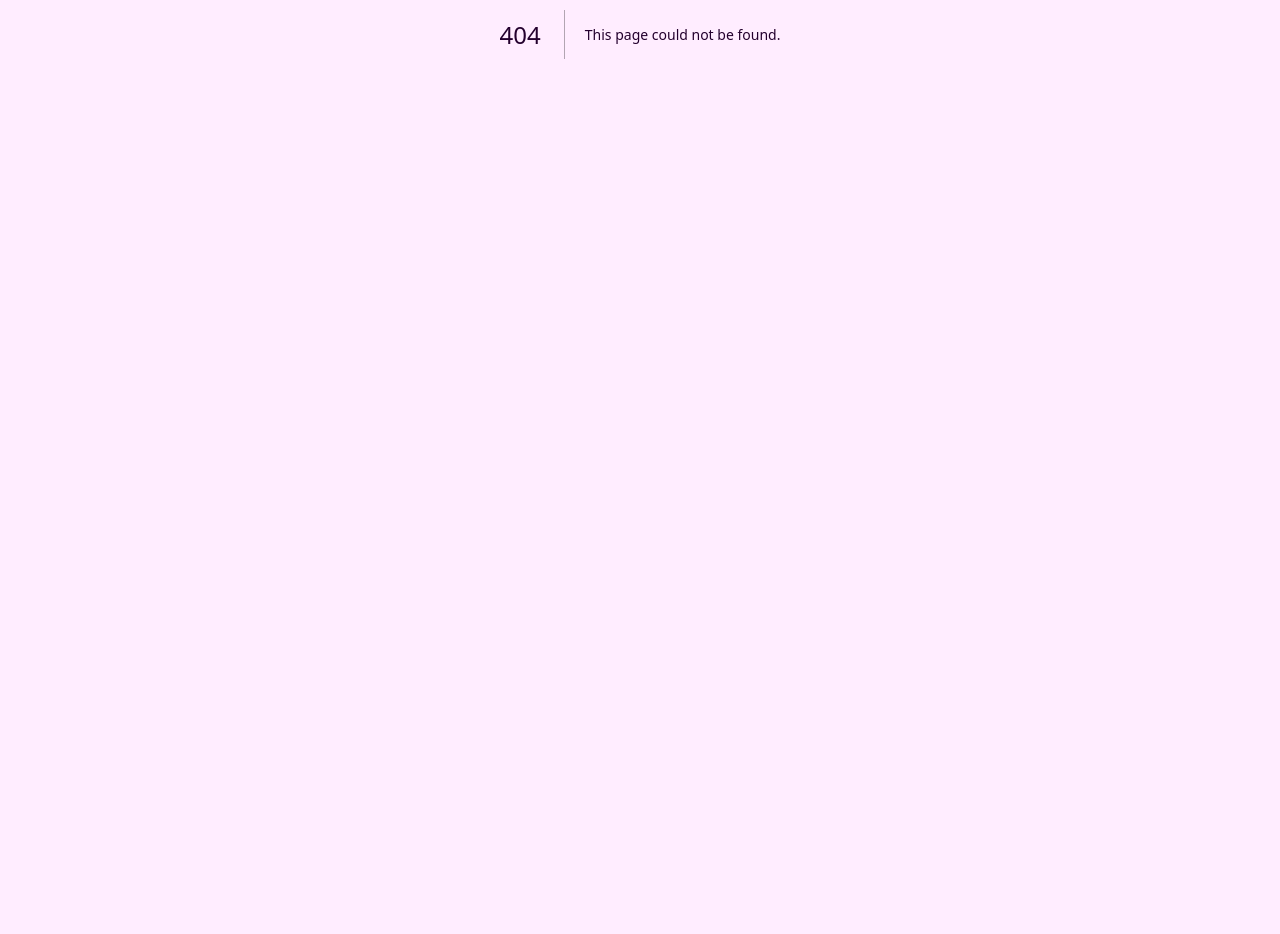
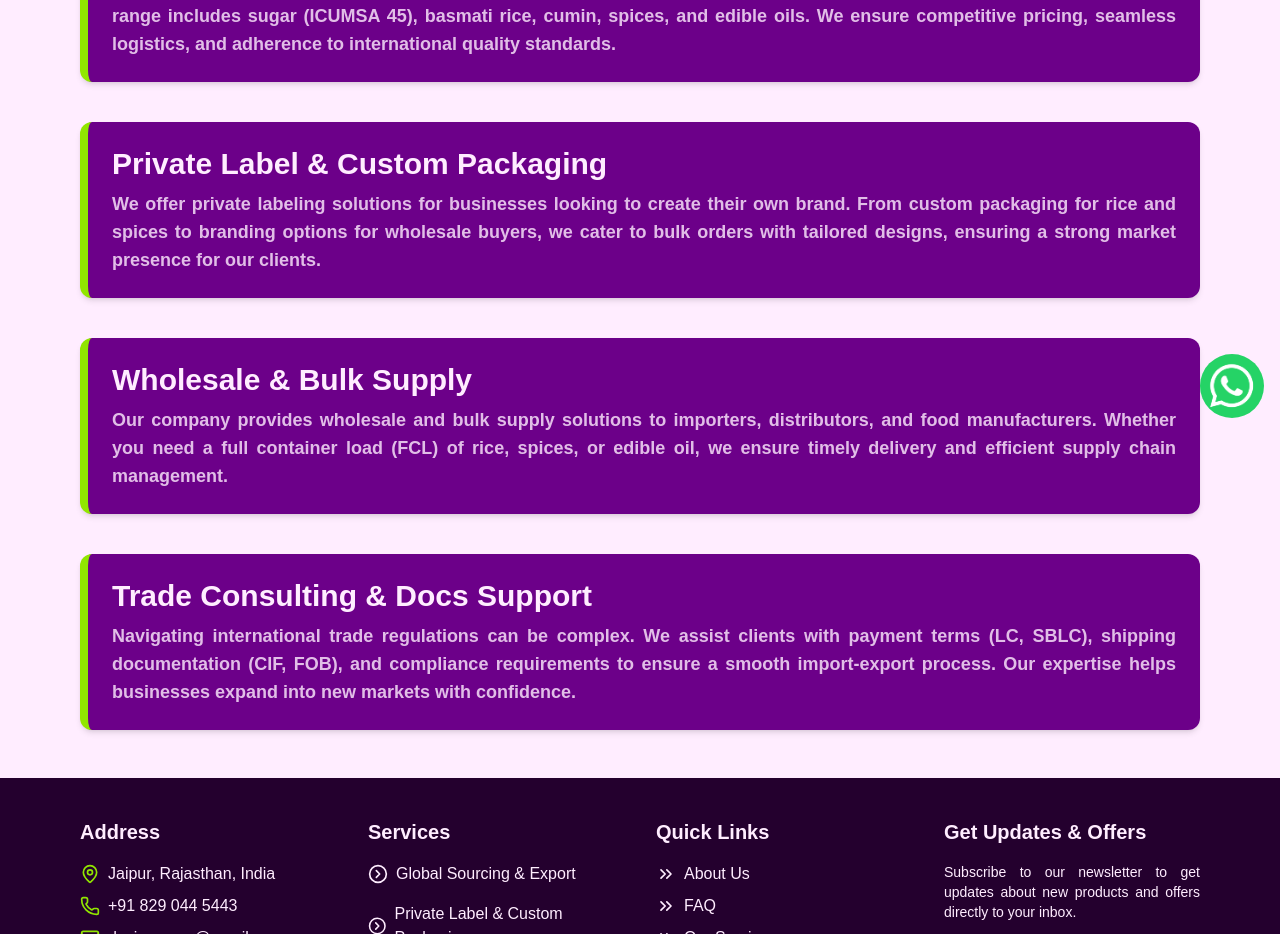
Before and after one commit to desimanwar-png/desiManwarWebsite, a Next.js app: page /client/our-services in a window 1280 px wide. Before the commit this address had no page. Shown: the part 366-1300 px from the top of the page. Before the commit the page ends 800 px from the top, so only its background shows below. Built offline with nearby package versions, Linux system fonts and the light colour scheme.

Commit message:
Added the OurServices Page

```diff
--- a/package.json
+++ b/package.json
@@ -3,7 +3,7 @@
   "version": "0.1.0",
   "private": true,
   "scripts": {
-    "dev": "next dev",
+    "dev": "next dev --turbopack",
     "build": "next build",
     "start": "next start",
     "lint": "next lint"
--- a/src/app/client/Footer.js
+++ b/src/app/client/Footer.js
@@ -114,27 +114,43 @@ function Footer() {
           <h3 className="text-xl font-semibold text-primary-base mb-4">
             Services
           </h3>
-          <ul className="space-y-2">
+          <ul className="flex flex-col gap-4">
+            <Link
+              href={'/client/our-services'}
+              className="cursor-pointer hover:text-accent-base transition-all"
+            >
               <li className="flex items-center gap-2">
                 <CircleChevronRight size={20} />
-              Global Shipping Solutions
+                Global Sourcing & Export
               </li>
+            </Link>
+            <Link
+              href={'/client/our-services'}
+              className="cursor-pointer hover:text-accent-base transition-all"
+            >
               <li className="flex items-center gap-2">
                 <CircleChevronRight size={20} />
-              Eco-Friendly Packaging
+                Private Label & Custom Packaging
               </li>
+            </Link>
+            <Link
+              href={'/client/our-services'}
+              className="cursor-pointer hover:text-accent-base transition-all"
+            >
               <li className="flex items-center gap-2">
                 <CircleChevronRight size={20} />
-              Certified Quality
+                Wholesale & Bulk Supply
               </li>
+            </Link>
+            <Link
+              href={'/client/our-services'}
+              className="cursor-pointer hover:text-accent-base transition-all"
+            >
               <li className="flex items-center gap-2">
                 <CircleChevronRight size={20} />
-              Bulk Orders
+                Trade Consulting & Docs Support
               </li>
-            <li className="flex items-center gap-2">
-              <CircleChevronRight size={20} />
-              Authentic Flavours
-            </li>
+            </Link>
           </ul>
         </div>
 
@@ -145,22 +161,23 @@ function Footer() {
           </h3>
           <ul className="space-y-2">
             <li className="hover:text-accent-base transition-colors">
-              {/* // TODO: Add herf  */}
-              <Link href="/" className="flex items-center gap-2">
+              <Link href="/client/about-us" className="flex items-center gap-2">
                 <ChevronsRight size={20} />
                 About Us
               </Link>
             </li>
             <li className="hover:text-accent-base transition-colors">
               {/* // TODO: Add herf  */}
-              <Link href="/" className="flex items-center gap-2">
+              <Link href="/client/faq" className="flex items-center gap-2">
                 <ChevronsRight size={20} />
-                Contact Us
+                FAQ{' '}
               </Link>
             </li>
             <li className="hover:text-accent-base transition-colors">
-              {/* // TODO: Add herf  */}
-              <Link href="/" className="flex items-center gap-2">
+              <Link
+                href="/client/our-services"
+                className="flex items-center gap-2"
+              >
                 <ChevronsRight size={20} />
                 Our Services
               </Link>
--- /dev/null
+++ b/src/app/client/our-services/page.js
@@ -0,0 +1,54 @@
+'use client'
+
+import React from 'react'
+
+const services = [
+  {
+    title: 'Global Sourcing & Export',
+    description:
+      'We specialize in sourcing high-quality agricultural and food products from trusted suppliers in India and Brazil. Our product range includes sugar (ICUMSA 45), basmati rice, cumin, spices, and edible oils. We ensure competitive pricing, seamless logistics, and adherence to international quality standards.',
+  },
+  {
+    title: 'Private Label & Custom Packaging',
+    description:
+      'We offer private labeling solutions for businesses looking to create their own brand. From custom packaging for rice and spices to branding options for wholesale buyers, we cater to bulk orders with tailored designs, ensuring a strong market presence for our clients.',
+  },
+  {
+    title: 'Wholesale & Bulk Supply',
+    description:
+      'Our company provides wholesale and bulk supply solutions to importers, distributors, and food manufacturers. Whether you need a full container load (FCL) of rice, spices, or edible oil, we ensure timely delivery and efficient supply chain management.',
+  },
+  {
+    title: 'Trade Consulting & Docs Support',
+    description:
+      'Navigating international trade regulations can be complex. We assist clients with payment terms (LC, SBLC), shipping documentation (CIF, FOB), and compliance requirements to ensure a smooth import-export process. Our expertise helps businesses expand into new markets with confidence.',
+  },
+]
+
+function OurServicesPage() {
+  return (
+    <div className="px-4 lg:px-20 py-12">
+      <h1 className="text4xl lg:text-5xl font-bold text-center text-primary-base mb-12">
+        _ Our Services _
+      </h1>
+
+      <div className="grid gap-10">
+        {services.map((service, index) => (
+          <div
+            key={index}
+            className="p-6 border-l-8 border-accent-base bg-primary-dark rounded-xl shadow-md"
+          >
+            <h2 className="text-2xl lg:text-3xl font-bold text-primary-base mb-2">
+              {service.title}
+            </h2>
+            <p className="text-base lg:text-lg text-primary-base/80 font-semibold text-justify">
+              {service.description}
+            </p>
+          </div>
+        ))}
+      </div>
+    </div>
+  )
+}
+
+export default OurServicesPage
```
Also changed, not shown: src/middleware.js (+3 -7 lines). Lines whose indentation alone changed are shown as unchanged.
